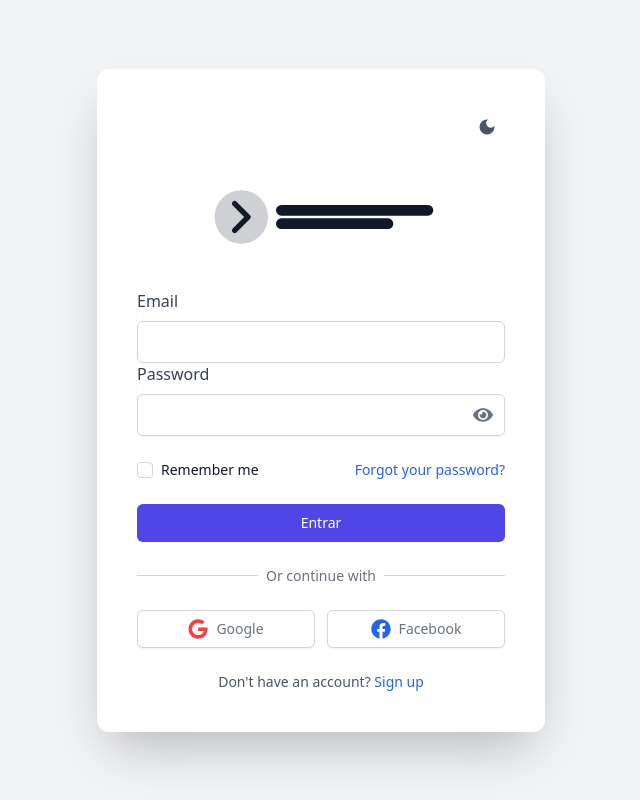
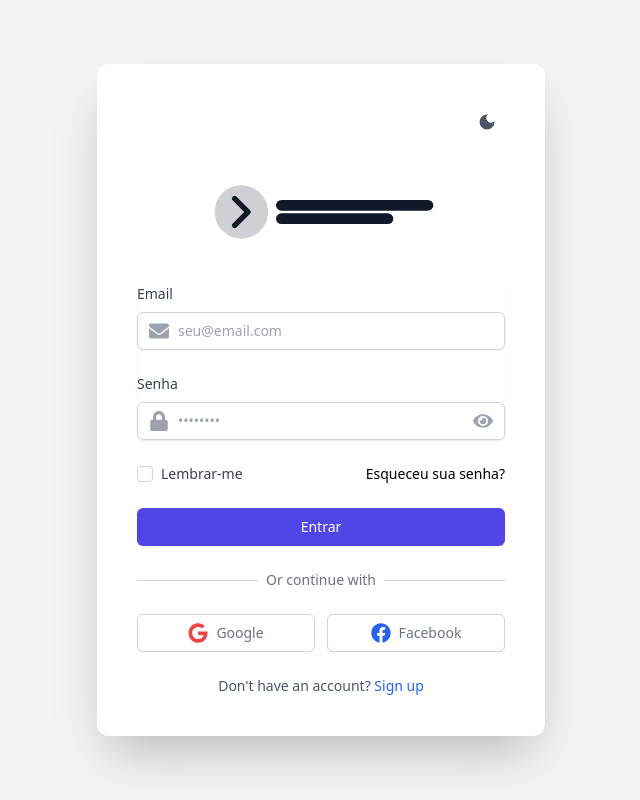
Before and after one commit to betosouzace/base-template, a Next.js app in the folder front/: page /login in a window 1280 px wide. Shown: the whole page, without its empty margins (319-959 px from the left). Built offline with nearby package versions, Linux system fonts and the light colour scheme; no server answers.

Commit message:
ajuste layout

```diff
--- a/front/src/app/(authenticated)/layout.js
+++ b/front/src/app/(authenticated)/layout.js
@@ -18,7 +18,7 @@ const AuthenticatedLayout = ({ children }) => {
   if (isLoading) {
     return (
       <div className="min-h-screen flex items-center justify-center">
-        <div className="animate-spin rounded-full h-12 w-12 border-b-2 border-indigo-600"></div>
+        <div className="h-12 w-12 loading-spinner"></div>
       </div>
     );
   }
--- a/front/src/app/(authenticated)/wizard/page.js
+++ b/front/src/app/(authenticated)/wizard/page.js
@@ -290,7 +290,7 @@ const WizardPage = () => {
                           : formData.paymentMethods.filter(m => m !== method);
                         handleInputChange('paymentMethods', methods);
                       }}
-                      className="rounded border-gray-300 text-indigo-600 shadow-sm focus:border-indigo-300 focus:ring focus:ring-indigo-200 focus:ring-opacity-50"
+                      className="rounded border-gray-300 text-primary shadow-sm focus:border-primary-light focus:ring focus:ring-primary-light focus:ring-opacity-50"
                     />
                     <span className="text-gray-700 dark:text-gray-300">{method}</span>
                   </label>
@@ -414,7 +414,7 @@ const WizardPage = () => {
                     type="checkbox"
                     checked={formData.highContrast}
                     onChange={(e) => handleInputChange('highContrast', e.target.checked)}
-                    className="rounded border-gray-300 text-indigo-600 shadow-sm focus:border-indigo-300 focus:ring focus:ring-indigo-200 focus:ring-opacity-50"
+                    className="rounded border-gray-300 text-primary shadow-sm focus:border-primary-light focus:ring focus:ring-primary-light focus:ring-opacity-50"
                   />
                   <span className="text-gray-700 dark:text-gray-300">Alto Contraste</span>
                 </label>
@@ -453,7 +453,7 @@ const WizardPage = () => {
             <button
               onClick={handleNext}
               disabled={isLoading}
-              className={`px-4 py-2 bg-indigo-600 text-white rounded hover:bg-indigo-700 flex items-center ${
+              className={`px-4 py-2 btn-primary rounded flex items-center ${
                 isLoading ? 'opacity-50 cursor-not-allowed' : ''
               }`}
             >
--- a/front/src/app/(blank-layout-pages)/login/page.js
+++ b/front/src/app/(blank-layout-pages)/login/page.js
@@ -151,36 +151,53 @@ const Login = () => {
         )}
 
         <form onSubmit={handleSubmit} className="mt-8 space-y-6">
-          <div className="rounded-md shadow-sm -space-y-px">
+          <div className="rounded-md shadow-sm space-y-6">
             <div>
-              <label className="block text-gray-700 dark:text-gray-300 mb-2" htmlFor="email">Email</label>
+              <label className="block text-sm font-medium text-gray-700 dark:text-gray-300 mb-2" htmlFor="email">
+                Email
+              </label>
               <div className="relative">
                 <div className="absolute inset-y-0 left-0 pl-3 flex items-center pointer-events-none">
-                  <FaEnvelope className={`h-5 w-5 ${theme === 'dark' ? "text-gray-400" : "text-gray-500"}`} />
+                  <FaEnvelope className="h-5 w-5 text-gray-400" />
                 </div>
                 <input
                   type="email"
                   id="email"
                   value={email}
                   onChange={(e) => setEmail(e.target.value)}
-                  className={`appearance-none rounded-md relative block w-full pl-10 px-3 py-2 border ${errors.email ? 'border-red-500' : 'border-gray-300'} dark:bg-gray-700 dark:text-gray-300 focus:outline-none focus:ring-indigo-500 focus:border-indigo-500`}
+                  className={`appearance-none block w-full pl-10 pr-3 py-2 border ${
+                    errors.email ? 'border-red-500' : 'border-gray-300 dark:border-gray-600'
+                  } rounded-md shadow-sm placeholder-gray-400
+                  focus:outline-none focus:ring-primary focus:border-primary
+                  dark:bg-gray-700 dark:text-gray-300 dark:placeholder-gray-400
+                  text-sm`}
+                  placeholder="seu@email.com"
                   required
                 />
               </div>
-              {errors.email && <p className="text-red-500 text-xs italic">{errors.email}</p>}
+              {errors.email && <p className="mt-2 text-sm text-red-600">{errors.email}</p>}
             </div>
+
             <div>
-              <label className="block text-gray-700 dark:text-gray-300 mb-2" htmlFor="password">Password</label>
+              <label className="block text-sm font-medium text-gray-700 dark:text-gray-300 mb-2" htmlFor="password">
+                Senha
+              </label>
               <div className="relative">
                 <div className="absolute inset-y-0 left-0 pl-3 flex items-center pointer-events-none">
-                  <FaLock className={`h-5 w-5 ${theme === 'dark' ? "text-gray-400" : "text-gray-500"}`} />
+                  <FaLock className="h-5 w-5 text-gray-400" />
                 </div>
                 <input
                   type={showPassword ? "text" : "password"}
                   id="password"
                   value={password}
                   onChange={(e) => setPassword(e.target.value)}
-                  className={`appearance-none rounded-md relative block w-full pl-10 pr-10 px-3 py-2 border ${errors.password ? 'border-red-500' : 'border-gray-300'} dark:bg-gray-700 dark:text-gray-300 focus:outline-none focus:ring-indigo-500 focus:border-indigo-500`}
+                  className={`appearance-none block w-full pl-10 pr-10 py-2 border ${
+                    errors.password ? 'border-red-500' : 'border-gray-300 dark:border-gray-600'
+                  } rounded-md shadow-sm placeholder-gray-400
+                  focus:outline-none focus:ring-primary focus:border-primary
+                  dark:bg-gray-700 dark:text-gray-300 dark:placeholder-gray-400
+                  text-sm`}
+                  placeholder="••••••••"
                   required
                 />
                 <button
@@ -189,34 +206,34 @@ const Login = () => {
                   className="absolute inset-y-0 right-0 pr-3 flex items-center"
                 >
                   {showPassword ? (
-                    <FaEyeSlash className={`h-5 w-5 ${theme === 'dark' ? "text-gray-400" : "text-gray-500"} hover:text-gray-600`} />
+                    <FaEyeSlash className="h-5 w-5 text-gray-400 hover:text-gray-600 dark:hover:text-gray-300" />
                   ) : (
-                    <FaEye className={`h-5 w-5 ${theme === 'dark' ? "text-gray-400" : "text-gray-500"} hover:text-gray-600`} />
+                    <FaEye className="h-5 w-5 text-gray-400 hover:text-gray-600 dark:hover:text-gray-300" />
                   )}
                 </button>
               </div>
-              {errors.password && <p className="text-red-500 text-xs italic">{errors.password}</p>}
+              {errors.password && <p className="mt-2 text-sm text-red-600">{errors.password}</p>}
             </div>
           </div>
 
-          <div className="flex items-center justify-between">
+          <div className="flex items-center justify-between mt-6">
             <div className="flex items-center">
               <input
                 id="remember-me"
                 name="remember-me"
                 type="checkbox"
-                className="h-4 w-4 text-blue-600 focus:ring-blue-500 border-gray-300 rounded"
                 checked={rememberMe}
                 onChange={(e) => setRememberMe(e.target.checked)}
+                className="h-4 w-4 rounded border-gray-300 text-primary focus:ring-primary dark:border-gray-600 dark:bg-gray-700"
               />
-              <label htmlFor="remember-me" className={`ml-2 block text-sm ${theme === 'dark' ? "text-gray-300" : "text-gray-900"}`}>
-                Remember me
+              <label htmlFor="remember-me" className="ml-2 block text-sm text-gray-700 dark:text-gray-300">
+                Lembrar-me
               </label>
             </div>
 
             <div className="text-sm">
-              <a href="#" className="font-medium text-blue-600 hover:text-blue-500">
-                Forgot your password?
+              <a href="#" className="font-medium text-primary hover:text-primary-hover">
+                Esqueceu sua senha?
               </a>
             </div>
           </div>
--- a/front/src/components/CompanyLogo.js
+++ b/front/src/components/CompanyLogo.js
@@ -57,13 +57,16 @@ export function CompanyLogo({
     }
 
     return (
-      <div style={{ width, height }} className={`relative ${className}`}>
+      <div style={{ width, height }} className={`relative flex items-center ${className}`}>
         <Image
           src={fullUrl}
           alt={`${type} preview`}
-          fill
+          width={width}
+          height={height}
           style={{ objectFit: 'contain' }}
           onError={() => renderDefault()}
+          unoptimized={true}
+          className={`${className} object-contain`}
         />
       </div>
     );
--- a/front/src/components/layout/Header.js
+++ b/front/src/components/layout/Header.js
@@ -82,7 +82,7 @@ const Header = ({ searchQuery, setSearchQuery, toggleSidebar, isOpen, isMobile }
           <div className="hidden md:block">
             <CompanyLogo
               logoUrl={branding?.logo}
-              className="w-auto h-14"
+              className="w-auto !h-12"
             />
           </div>
         </div>
--- a/front/src/components/ui/UserMenu.js
+++ b/front/src/components/ui/UserMenu.js
@@ -63,8 +63,9 @@ const UserMenu = ({ show, setShow, setShowNotifications }) => {
         <svg
           width="32"
           height="32"
-          className="rounded-full bg-blue-500"
+          className="rounded-full"
           viewBox="0 0 32 32"
+          style={{ backgroundColor: 'var(--primary-color)' }}
         >
           <text
             x="50%"
@@ -75,7 +76,7 @@ const UserMenu = ({ show, setShow, setShowNotifications }) => {
             fontSize="14"
             fontWeight="500"
           >
-            {user?.name?.split(' ').map(n => n[0]).join('').toUpperCase() || 'U'}
+            {user?.name?.split(' ').map(n => n[0]).slice(0, 2).join('').toUpperCase() || 'U'}
           </text>
         </svg>
         <div className="hidden md:block">
```
Also changed, not shown: 1 other file (tests, documents, lock files or other folders).
